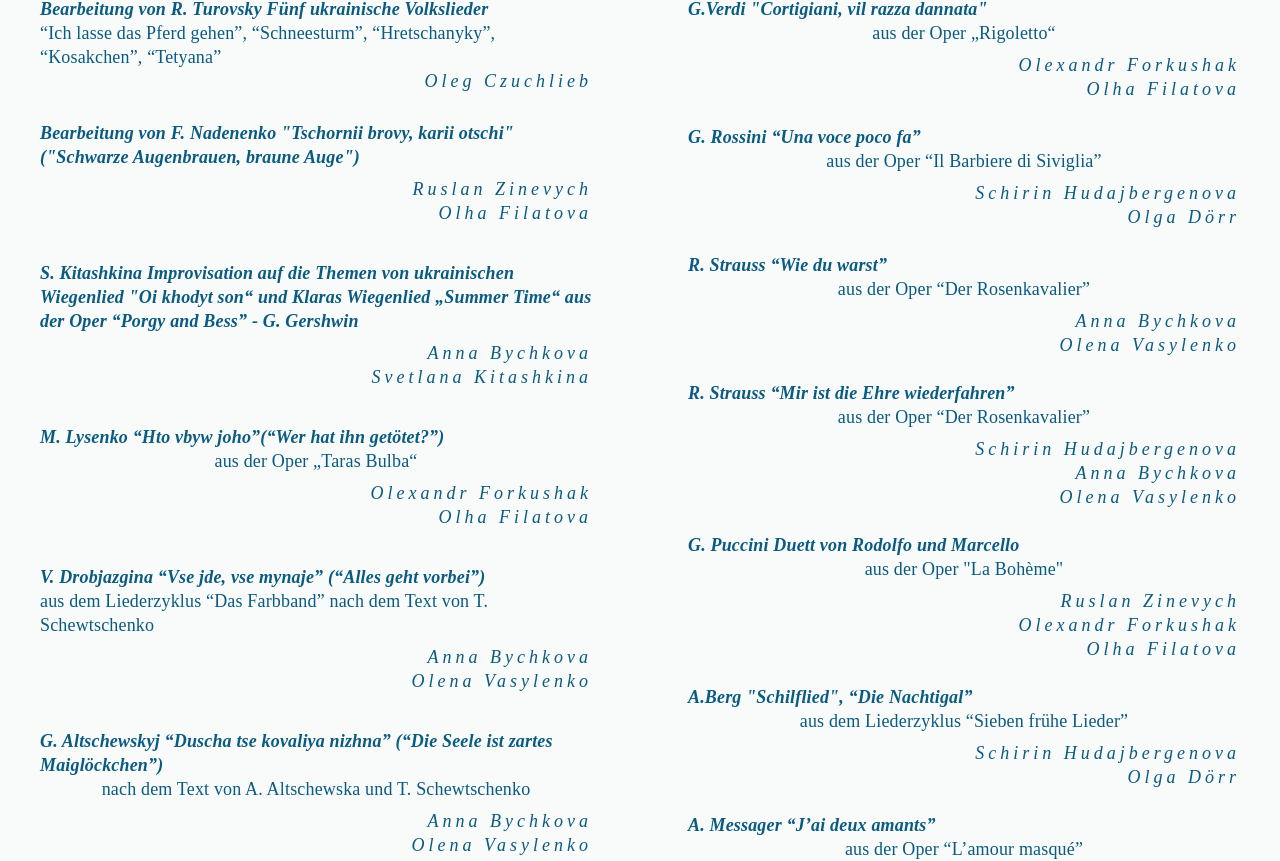
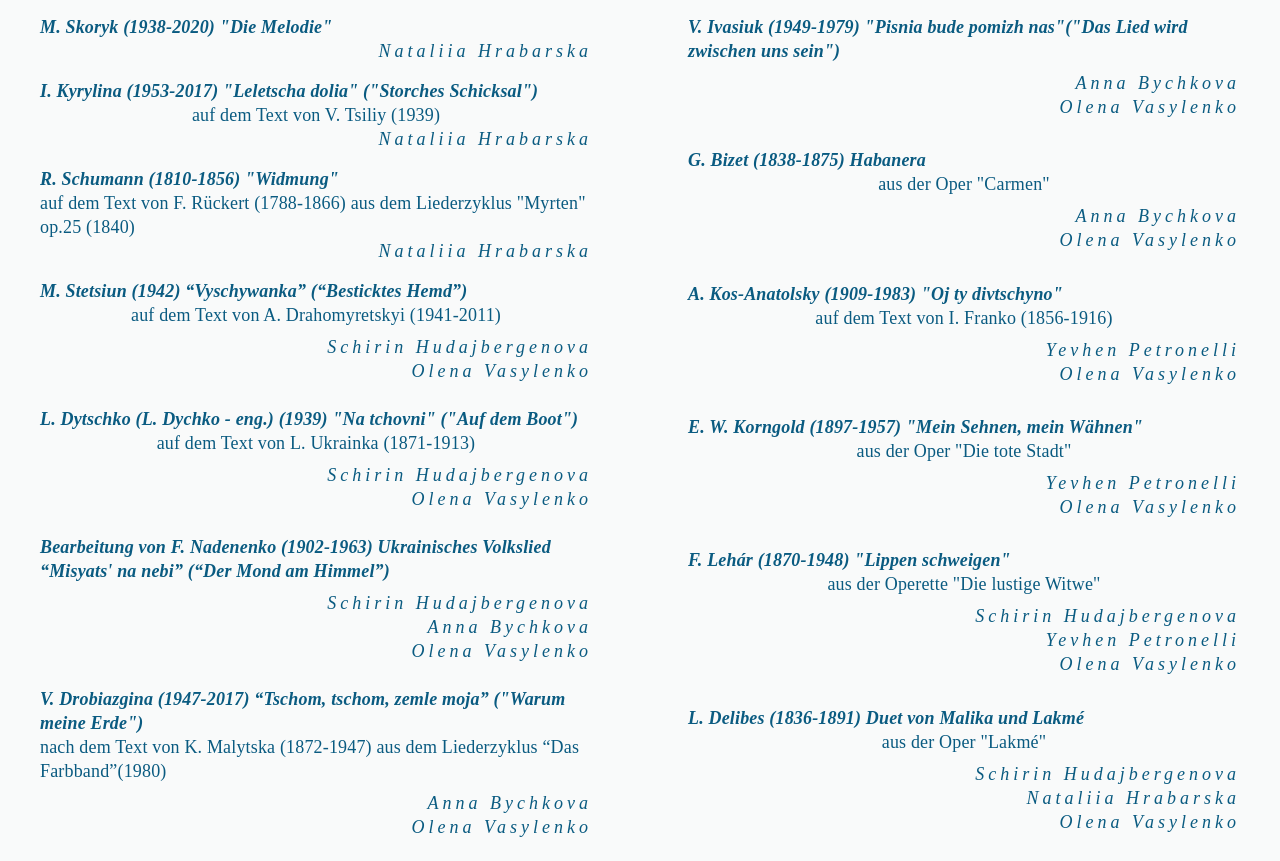
Before and after one commit to a-nn-a-bychkova/culture-event, a React (Create React App) app: page / in a window 1280 px wide. Shown: the part 1413-2274 px from the top of the page. Built offline with nearby package versions, Linux system fonts and the light colour scheme.

Commit message:
konzert 29 Oktober

```diff
--- a/src/components/Programm/Programm.js
+++ b/src/components/Programm/Programm.js
@@ -11,305 +11,210 @@ import { v4 as uuidv4 } from 'uuid';
 const musicalPiecesDe = [
   {
     id: uuidv4(),
-    author: 'Bearbeitung von R. Turovsky',
-    title: 'Fünf ukrainische Volkslieder',
-    additionalInfo:
-      '“Ich lasse das Pferd gehen”, “Schneesturm”, “Hretschanyky”, “Kosakchen”, “Tetyana”',
-    performer: ['Oleg Czuchlieb'],
+    author: 'M. Skoryk (1938-2020)',
+    title: '"Die Melodie"',
+    performer: ['Nataliia Hrabarska'],
   },
   {
     id: uuidv4(),
-    author: 'Bearbeitung von F. Nadenenko',
-    title:
-      '"Tschornii brovy, karii otschi" ("Schwarze Augenbrauen, braune Auge")',
-    performer: ['Ruslan Zinevych', 'Olha Filatova'],
+    author: 'I. Kyrylina (1953-2017)',
+    title: '"Leletscha dolia" ("Storches Schicksal")',
+    additionalInfo: 'auf dem Text von V. Tsiliy (1939)',
+    performer: ['Nataliia Hrabarska'],
   },
   {
     id: uuidv4(),
-    author: 'S. Kitashkina',
-    title:
-      'Improvisation auf die Themen von ukrainischen Wiegenlied "Oi khodyt son“ und Klaras Wiegenlied „Summer Time“ aus der Oper “Porgy and Bess” - G. Gershwin',
-    performer: ['Anna Bychkova', 'Svetlana Kitashkina'],
+    author: 'R. Schumann (1810-1856)',
+    title: '"Widmung"',
+    additionalInfo:
+      'auf dem Text von F. Rückert (1788-1866) aus dem Liederzyklus "Myrten" op.25 (1840)',
+    performer: ['Nataliia Hrabarska'],
   },
 
   {
     id: uuidv4(),
-    author: 'M. Lysenko',
-    title: '“Hto vbyw joho”(“Wer hat ihn getötet?”) ',
-    additionalInfo: 'aus der Oper „Taras Bulba“',
-    performer: ['Olexandr Forkushak', 'Olha Filatova'],
+    author: 'M. Stetsiun (1942)',
+    title: '“Vyschywanka” (“Besticktes Hemd”)',
+    additionalInfo: 'auf dem Text von A. Drahomyretskyi (1941-2011)',
+    performer: ['Schirin Hudajbergenova', 'Olena Vasylenko'],
   },
   {
     id: uuidv4(),
-    author: 'V. Drobjazgina',
-    title: '“Vse jde, vse mynaje” (“Alles geht vorbei”)',
+    author: 'L. Dytschko (L. Dychko - eng.) (1939)',
+    title: '"Na tchovni" ("Auf dem Boot")',
+    additionalInfo: 'auf dem Text von L. Ukrainka (1871-1913)',
+    performer: ['Schirin Hudajbergenova', 'Olena Vasylenko'],
+  },
+  {
+    id: uuidv4(),
+    author: 'Bearbeitung von F. Nadenenko (1902-1963)',
+    title: "Ukrainisches Volkslied “Misyats' na nebi” (“Der Mond am Himmel”)",
+    performer: ['Schirin Hudajbergenova', 'Anna Bychkova', 'Olena Vasylenko'],
+  },
+
+  {
+    id: uuidv4(),
+    author: 'V. Drobiazgina (1947-2017)',
+    title: '“Tschom, tschom, zemle moja” ("Warum meine Erde")',
     additionalInfo:
-      ' aus dem Liederzyklus “Das Farbband” nach dem Text von T. Schewtschenko',
+      'nach dem Text von K. Malytska (1872-1947) aus dem Liederzyklus “Das Farbband”(1980)',
     performer: ['Anna Bychkova', 'Olena Vasylenko'],
   },
   {
     id: uuidv4(),
-    author: 'G. Altschewskyj ',
-    title: '“Duscha tse kovaliya nizhna” (“Die Seele ist zartes Maiglöckchen”)',
-    additionalInfo: 'nach dem Text von A. Altschewska und T. Schewtschenko',
+    author: 'V. Ivasiuk (1949-1979)',
+    title: '"Pisnia bude pomizh nas"("Das Lied wird zwischen uns sein")',
     performer: ['Anna Bychkova', 'Olena Vasylenko'],
   },
   {
     id: uuidv4(),
-    author: 'Bearbeitung von A.Kos-Anatolskyi',
-    title:
-      'Ukrainisches Volkslied “Tschotyry voly pasu ja” (“Ich weide vier Ochsen”)',
-    performer: ['Nataliia Hrabarska'],
-  },
-  {
-    id: uuidv4(),
-    author: 'M. Stetsiun',
-    title: '“Vyschywanka” (“Besticktes hemd”)',
-    additionalInfo: 'auf Text von A. Drahomyretskyi',
-    performer: ['Schirin Hudajbergenova', 'Olena Vasylenko'],
-  },
-  {
-    id: uuidv4(),
-    author: 'Bearbeitung von F. Nadenenko',
-    title: "Ukrainisches Volkslied “Misyats' na nebi” (“Der Mond am Himmel”)",
-    performer: ['Schirin Hudajbergenova', 'Anna Bychkova', 'Olena Vasylenko'],
-  },
-  {
-    id: uuidv4(),
-    author: 'J. Lapynskyj',
-    title: 'Das Bandurakonzert',
-    performer: ['Nataliia Hrabarska', 'Olena Vasylenko'],
-  },
-
-  {
-    id: uuidv4(),
-    author: 'G.Verdi',
-    title: '"Cortigiani, vil razza dannata"',
-    additionalInfo: 'aus der Oper „Rigoletto“',
-    performer: ['Olexandr Forkushak', 'Olha Filatova'],
-  },
-  {
-    id: uuidv4(),
-    author: 'G. Rossini',
-    title: '“Una voce poco fa”',
-    additionalInfo: 'aus der Oper “Il Barbiere di Siviglia”',
-    performer: ['Schirin Hudajbergenova', 'Olga Dörr'],
-  },
-  {
-    id: uuidv4(),
-    author: 'R. Strauss',
-    title: '“Wie du warst”',
-    additionalInfo: 'aus der Oper “Der Rosenkavalier”',
+    author: 'G. Bizet (1838-1875)',
+    title: 'Habanera',
+    additionalInfo: 'aus der Oper "Carmen"',
     performer: ['Anna Bychkova', 'Olena Vasylenko'],
   },
   {
     id: uuidv4(),
-    author: 'R. Strauss',
-    title: '“Mir ist die Ehre wiederfahren”',
-    additionalInfo: 'aus der Oper “Der Rosenkavalier”',
-    performer: ['Schirin Hudajbergenova', 'Anna Bychkova', 'Olena Vasylenko'],
+    author: 'A. Kos-Anatolsky (1909-1983)',
+    title: '"Oj ty divtschyno"',
+    additionalInfo: 'auf dem Text von I. Franko (1856-1916)',
+    performer: ['Yevhen Petronelli', 'Olena Vasylenko'],
   },
   {
     id: uuidv4(),
-    author: 'G. Puccini',
-    title: 'Duett von Rodolfo und Marcello',
-    additionalInfo: 'aus der Oper "La Bohème"',
-    performer: ['Ruslan Zinevych', 'Olexandr Forkushak', 'Olha Filatova'],
+    author: 'E. W. Korngold (1897-1957)',
+    title: '"Mein Sehnen, mein Wähnen"',
+    additionalInfo: 'aus der Oper "Die tote Stadt"',
+    performer: ['Yevhen Petronelli', 'Olena Vasylenko'],
   },
   {
     id: uuidv4(),
-    author: 'A.Berg',
-    title: '"Schilflied", “Die Nachtigal”',
-    additionalInfo: 'aus dem Liederzyklus “Sieben frühe Lieder”',
-    performer: ['Schirin Hudajbergenova', 'Olga Dörr'],
+    author: 'F. Lehár (1870-1948)',
+    title: '"Lippen schweigen"',
+    additionalInfo: 'aus der Operette "Die lustige Witwe"',
+    performer: [
+      'Schirin Hudajbergenova',
+      'Yevhen Petronelli',
+      'Olena Vasylenko',
+    ],
   },
   {
     id: uuidv4(),
-    author: 'A. Messager',
-    title: '“J’ai deux amants”',
-    additionalInfo: 'aus der Oper “L’amour masqué”',
-    performer: ['Anna Bychkova', 'Olena Vasylenko'],
-  },
-  {
-    id: uuidv4(),
-    author: 'M. Ravel',
-    title: 'Alborada del gracioso (Morgenlied des Narren)',
-    additionalInfo: 'aus dem Zyklus “Miroirs” („Spiegelbilder“)',
-    performer: ['Anastasiia Krasnikova'],
-  },
-  {
-    id: uuidv4(),
-    author: 'R. Falvo',
-    title: '“Dicitencello vuje”',
-    performer: ['Ruslan Zinevych', 'Olha Filatova'],
-  },
-
-  {
-    id: uuidv4(),
-    author: 'J. Massenet',
-    title: 'Gavotte',
-    additionalInfo: 'aus der Oper “Manon”',
-    performer: ['Schirin Hudajbergenova', 'Olga Dörr'],
-  },
-  {
-    id: uuidv4(),
-    author: 'J. Offenbach',
-    title: 'Barcarolle',
-    additionalInfo: 'aus der Oper "Les Contes d\'Hoffmann"',
-    performer: ['Schirin Hudajbergenova', 'Anna Bychkova', 'Olga Dörr'],
+    author: 'L. Delibes (1836-1891)',
+    title: 'Duet von Malika und Lakmé',
+    additionalInfo: 'aus der Oper "Lakmé"',
+    performer: [
+      'Schirin Hudajbergenova',
+      'Nataliia Hrabarska',
+      'Olena Vasylenko',
+    ],
   },
 ];
 
 const musicalPiecesUkr = [
   {
     id: uuidv4(),
-    author: 'Обробка Р. Турковського',
-    title: "П'ять українських пісень",
-    additionalInfo: 'Пущу коня, Метелиця, Гречаники, Козачок, Тетяна',
-    performer: ['Олег Чухліб'],
+    author: 'М. Скорик (1938-2020)',
+    title: 'Мелодія',
+    performer: ['Наталія Грабарська'],
   },
   {
     id: uuidv4(),
-    author: 'Обробка Ф. Надененка',
-    title: '"Чорнії брови, карії очі"',
-    performer: ['Руслан Зіневич', 'Ольга Філатова'],
+    author: 'І. Кириліна (1953-2017)',
+    title: '"Лелеча доля"',
+    additionalInfo: 'на сл. В. Цілого (1939)',
+    performer: ['Наталія Грабарська'],
   },
   {
     id: uuidv4(),
-    author: 'С. Кіташкіна',
-    title:
-      'Імпровізація на теми колискової “Ой ходить сон” та Колискової Клари “Summer Time” з опери “Поргі і Бес” Дж. Гершвіна',
-    performer: ['Анна Бичкова', 'Світлана Кіташкіна'],
+    author: 'Р. Шуман (1810-1856)',
+    title: '"Присвята"',
+    additionalInfo:
+      'на сл. Ф. Рюкерта (1788-1866) з вокального циклу "Мирти" oп.25 (1840)',
+    performer: ['Наталія Грабарська', 'Олена Василенко'],
+  },
+  {
+    id: uuidv4(),
+    author: 'М. Стецюн (1942)',
+    title: '“Вишиванка”',
+    additionalInfo: 'на сл. А. Драгомирецького (1941-2011)',
+    performer: ['Ширін Худайбергенова', 'Олена Василенко'],
   },
 
   {
     id: uuidv4(),
-    author: 'М. Лисенко',
-    title: 'Арія Остапа',
-    additionalInfo: 'з опери "Тарас Бульба"',
-    performer: ['Олександр Форкушак', 'Ольга Філатова'],
+    author: 'Л. Дичко (1939)',
+    title: '"На човні"',
+    additionalInfo: 'на сл. Л. Українки (1871-1913)',
+    performer: ['Ширін Худайбергенова', 'Олена Василенко'],
+  },
+
+  {
+    id: uuidv4(),
+    author: 'у.н.п. в обр. Ф. Надененка (1902-1963)',
+    title: '“Місяць на небі”',
+    performer: ['Анна Бичкова', 'Ширін Худайбергенова', 'Олена Василенко'],
   },
   {
     id: uuidv4(),
     author: 'В. Дробязгина',
     title: '“Все йде, все минає”',
-    additionalInfo: 'з вокального циклу “Кольорова стрічка” на сл. Т. Шевченка',
-    performer: ['Анна Бичкова', 'Олена Василенко'],
-  },
-  {
-    id: uuidv4(),
-    author: 'Г. Алчевський',
-    title: '“Душа се конвалія ніжна”',
-    additionalInfo: 'сл. Х. Алчевської та Т. Шевченка',
-    performer: ['Анна Бичкова', 'Олена Василенко'],
-  },
-  {
-    id: uuidv4(),
-    author: 'у.н.п. в обр. А. Кос-Анатольського',
-    title: '“Чотири воли пасу я”',
-    performer: ['Наталія Грабарська'],
-  },
-
-  {
-    id: uuidv4(),
-    author: 'М. Стецюн',
-    title: '“Вишиванка”',
-    additionalInfo: 'сл. А. Драгомирецький',
-    performer: ['Ширін Худайбергенова', 'Олена Василенко'],
-  },
-  {
-    id: uuidv4(),
-    author: 'у.н.п. в обр. Ф. Надененка',
-    title: '“Місяць на небі”',
-    performer: ['Анна Бичкова', 'Ширін Худайбергенова', 'Олена Василенко'],
-  },
-  {
-    id: uuidv4(),
-    author: 'Я. Лапинський',
-    title: 'Концерт для бандури з фортепіно',
-    performer: ['Наталія Грабарська', 'Олена Василенко'],
-  },
-
-  {
-    id: uuidv4(),
-    author: 'Дж. Верді',
-    title: 'Арія Ріголетто',
-    additionalInfo: 'з опери "Ріголетто"',
-    performer: ['Олександр Форкушак', 'Ольга Філатова'],
-  },
-  {
-    id: uuidv4(),
-    author: 'Дж. Россіні',
-    title: 'арія Розіни',
-    additionalInfo: 'з опери “Сивільський цирюльник”',
-    performer: ['Ширін Худайбергенова', 'Ольга Доерр'],
-  },
-
-  {
-    id: uuidv4(),
-    author: 'Р. Штраус',
-    title: 'Арія Октавіана',
-    additionalInfo: 'з опери “Кавалер роз”',
+    additionalInfo: '',
     performer: ['Анна Бичкова', 'Олена Василенко'],
   },
 
   {
     id: uuidv4(),
-    author: 'Р. Штраус',
-    title: 'Дует Софі і Октавіана',
-    additionalInfo: 'з опери “Кавалер роз”',
-    performer: ['Анна Бичкова', 'Ширін Худайбергенова', 'Олена Василенко'],
-  },
-
-  {
-    id: uuidv4(),
-    author: 'Дж. Пуччіні',
-    title: 'Дует Рудольфа та Марчелло',
-    additionalInfo: 'з опери “Богема”',
-    performer: ['Олександр Форкушак', 'Ольга Філатова'],
-  },
-
-  {
-    id: uuidv4(),
-    author: 'А. Берг',
-    title: '"Schilflied" («Очеретяна пісня»),  “Die Nachtigal” («Соловей»)',
-    additionalInfo: 'з вокального циклу “Сім ранніх пісень”',
-    performer: ['Ширін Худайбергенова', 'Ольга Доерр'],
-  },
-  {
-    id: uuidv4(),
-    author: 'А. Месажер',
-    title: '“У мене є два коханця”',
-    additionalInfo: 'з опери “Приховане кохання”(“L’amour masqué”)',
+    author: 'В. Дробязгіна (1947-2017)',
+    title: '"Чом, чом, земле моя"',
+    additionalInfo:
+      'на сл. К. Малицької (1872-1947) з вокального циклу “Кольорова стрічка”(1980)',
     performer: ['Анна Бичкова', 'Олена Василенко'],
   },
   {
     id: uuidv4(),
-    author: 'М. Равель',
-    title: '“Alborada del gracioso” (“Ранкова серенада шута”)',
-    additionalInfo: 'з циклу “Miroirs” (“Відображення”)',
-    performer: ['Анастасія Краснікова'],
+    author: 'В. Iвасюк (1949-1979)',
+    title: '"Пісня буде поміж нас"',
+    performer: ['Анна Бичкова', 'Олена Василенко'],
   },
   {
     id: uuidv4(),
-    author: 'Р. Фальво',
-    title: '“Dicitencello vuje”',
-    performer: ['Руслан Зіневич', 'Ольга Філатова'],
-  },
-
-  {
-    id: uuidv4(),
-    author: 'Ж. Массне',
-    title: 'Гавот',
-    additionalInfo: 'з опери "Манон"',
-    performer: ['Ширін Худайбергенова', 'Ольга Доерр'],
+    author: 'Ж. Бізе (1838-1875)',
+    title: 'Хабанера',
+    additionalInfo: 'з опери "Кармен"',
+    performer: ['Анна Бичкова', 'Олена Василенко'],
   },
   {
     id: uuidv4(),
-    author: 'Ж. Оффенбах',
-    title: 'Баркарола',
-    additionalInfo: 'з опери “Казки Гофмана”',
-    performer: ['Ширін Худайбергенова', 'Анна Бичкова', 'Ольга Доерр'],
+    author: 'A. Кос-Анатольський (1909-1983)',
+    title: '"Ой ти, дівчино, з горіха зерня"',
+    additionalInfo: 'на сл. І. Франка (1856-1916)',
+    performer: ['Євген Петронеллі', 'Олена Василенко'],
+  },
+  {
+    id: uuidv4(),
+    author: 'Е. В. Корнгольд (1897-1957)',
+    title: '"Mein Sehnen, mein Wähnen"',
+    additionalInfo: 'з опери "Завмерле місто"',
+    performer: ['Євген Петронеллі', 'Олена Василенко'],
+  },
+  {
+    id: uuidv4(),
+    author: 'Ф. Легар (1870-1948)',
+    title: '"Lippen schweigen"',
+    additionalInfo: 'з оперетти "Весела вдова"',
+    performer: ['Ширін Худайбергенова', 'Євген Петронеллі', 'Олена Василенко'],
+  },
+  {
+    id: uuidv4(),
+    author: 'Л. Деліб (1836-1891)',
+    title: 'Дует Маліки і Лакме',
+    additionalInfo: 'з опери "Лакме"',
+    performer: [
+      'Ширін Худайбергенова',
+      'Наталія Грабарська',
+      'Олена Василенко',
+    ],
   },
 ];
 
@@ -341,7 +246,7 @@ const Programm = () => {
         {language === 'de' ? (
           <Grid container spacing={12}>
             <Grid item container md={6}>
-              {musicalPiecesDe.slice(0, 10).map(piece => (
+              {musicalPiecesDe.slice(0, 7).map(piece => (
                 <ListItem
                   key={piece.id}
                   sx={{
@@ -412,7 +317,7 @@ const Programm = () => {
             </Grid>
 
             <Grid item container md={6}>
-              {musicalPiecesDe.slice(10).map(piece => (
+              {musicalPiecesDe.slice(7).map(piece => (
                 <ListItem
                   key={piece.id}
                   sx={{
@@ -485,7 +390,7 @@ const Programm = () => {
         ) : (
           <Grid container spacing={12}>
             <Grid item container md={6}>
-              {musicalPiecesUkr.slice(0, 10).map(piece => (
+              {musicalPiecesUkr.slice(0, 7).map(piece => (
                 <ListItem
                   key={piece.id}
                   sx={{
@@ -556,7 +461,7 @@ const Programm = () => {
             </Grid>
 
             <Grid item container md={6}>
-              {musicalPiecesUkr.slice(10).map(piece => (
+              {musicalPiecesUkr.slice(7).map(piece => (
                 <ListItem
                   key={piece.id}
                   sx={{
```
Also changed, not shown: src/components/App.js (+15 -2 lines), src/components/Header/Header.js (+4 -5 lines), src/components/Participants/Participants.js (+36 -26 lines).
